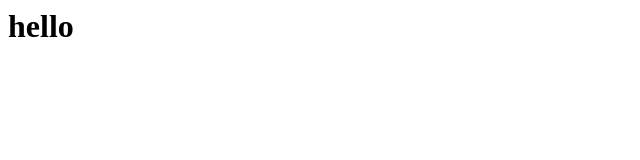
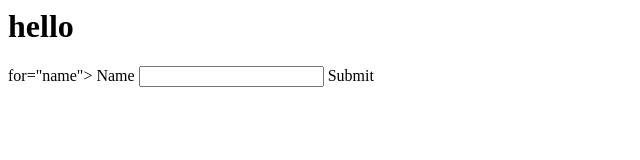
Before and after one commit to dancollinsjr/FORK-YOU, a plain HTML site: page index.html in a window 1280 px wide. Shown: the whole page, without its empty margins (0-640 px from the left). Drawn offline with Linux system fonts and the light colour scheme.

Commit message:
Update index.html

```diff
--- a/index.html
+++ b/index.html
@@ -4,5 +4,14 @@
 </head>
 <body>
   <h1>hello</h1>
-</body>
+
+  <form>
+    <label> for="name"> Name</label>
+    <input id="name" name="name">
+
+    <buton type="button">Submit</button>
+
+  </form>
+
+  </body>
 </html>
```
